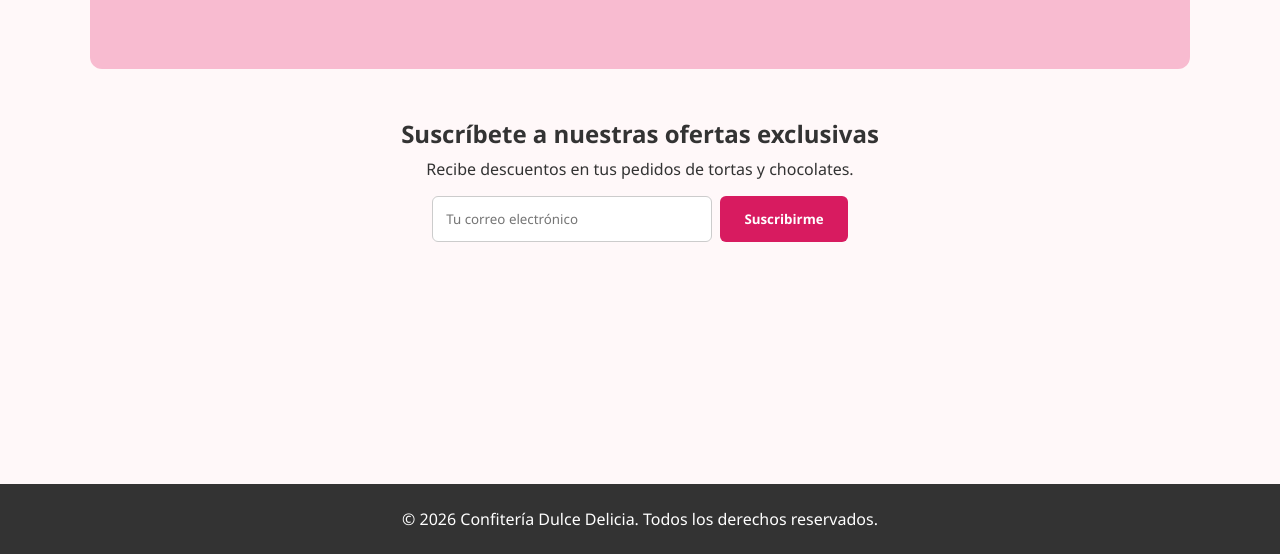
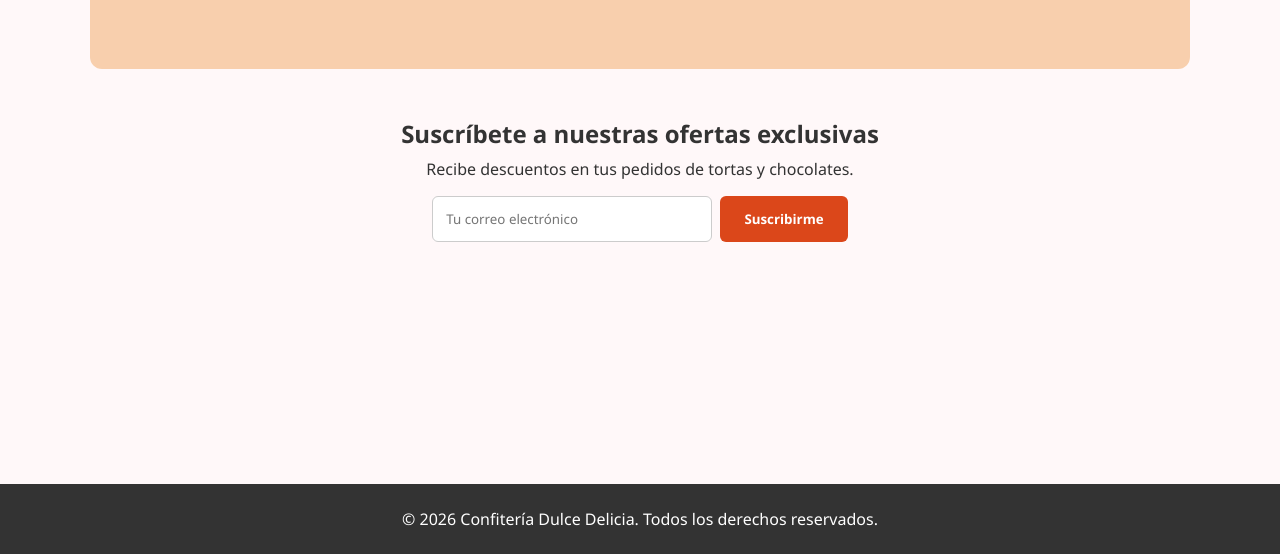
Before and after one commit to punky3211/confiteria, a plain HTML site: page index.html in a window 1280 px wide. Shown: the part 246-800 px from the top of the page. Drawn offline with Linux system fonts and the light colour scheme; a script that the page names is missing.

Commit message:
se ajusta stilo

```diff
--- a/style.css
+++ b/style.css
@@ -1,7 +1,7 @@
 /* --- Variables y Reset --- */
 :root {
-  --primary-color: #d81b60;
-  --secondary-color: #f8bbd0;
+  --primary-color: #db471a;
+  --secondary-color: #f8cfad;
   --accent-color: #8e24aa;
   --bg-color: #fff8f9;
   --text-color: #333333;
```
